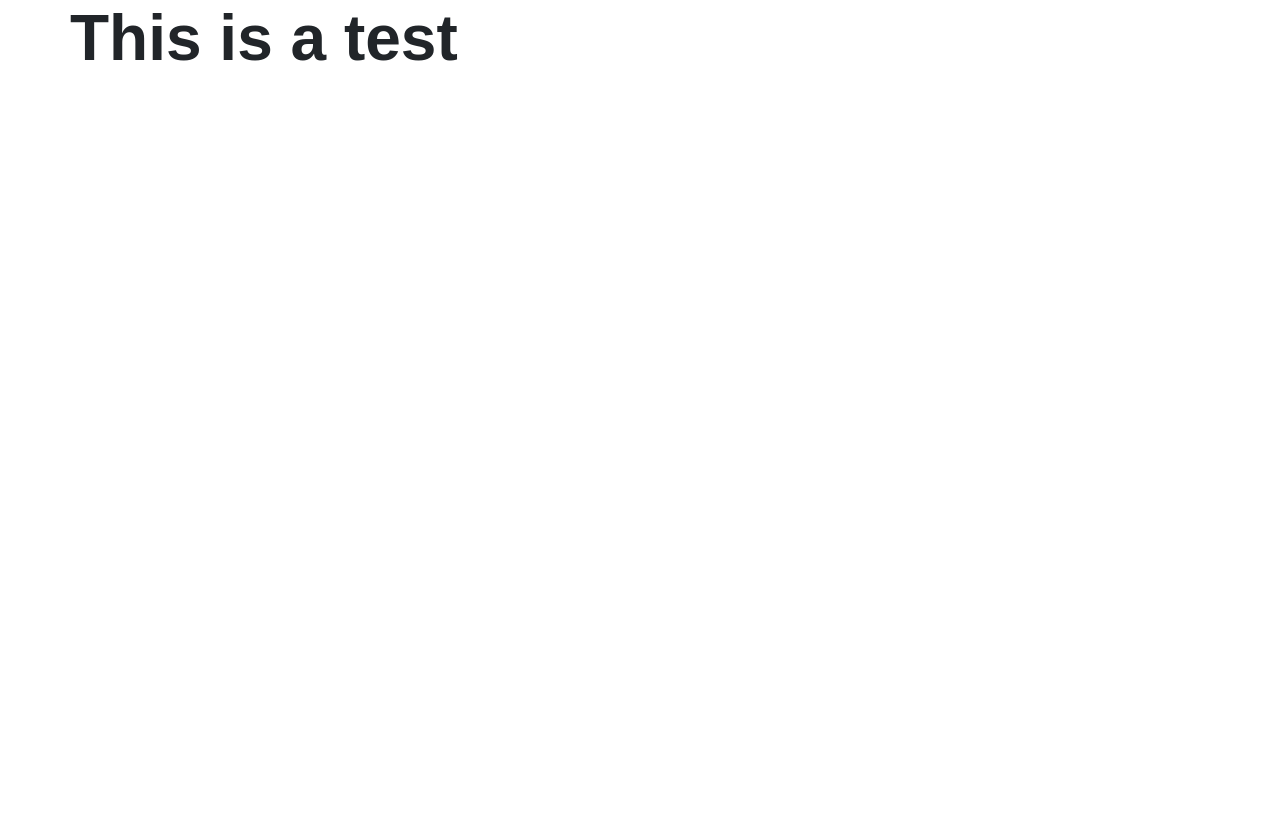
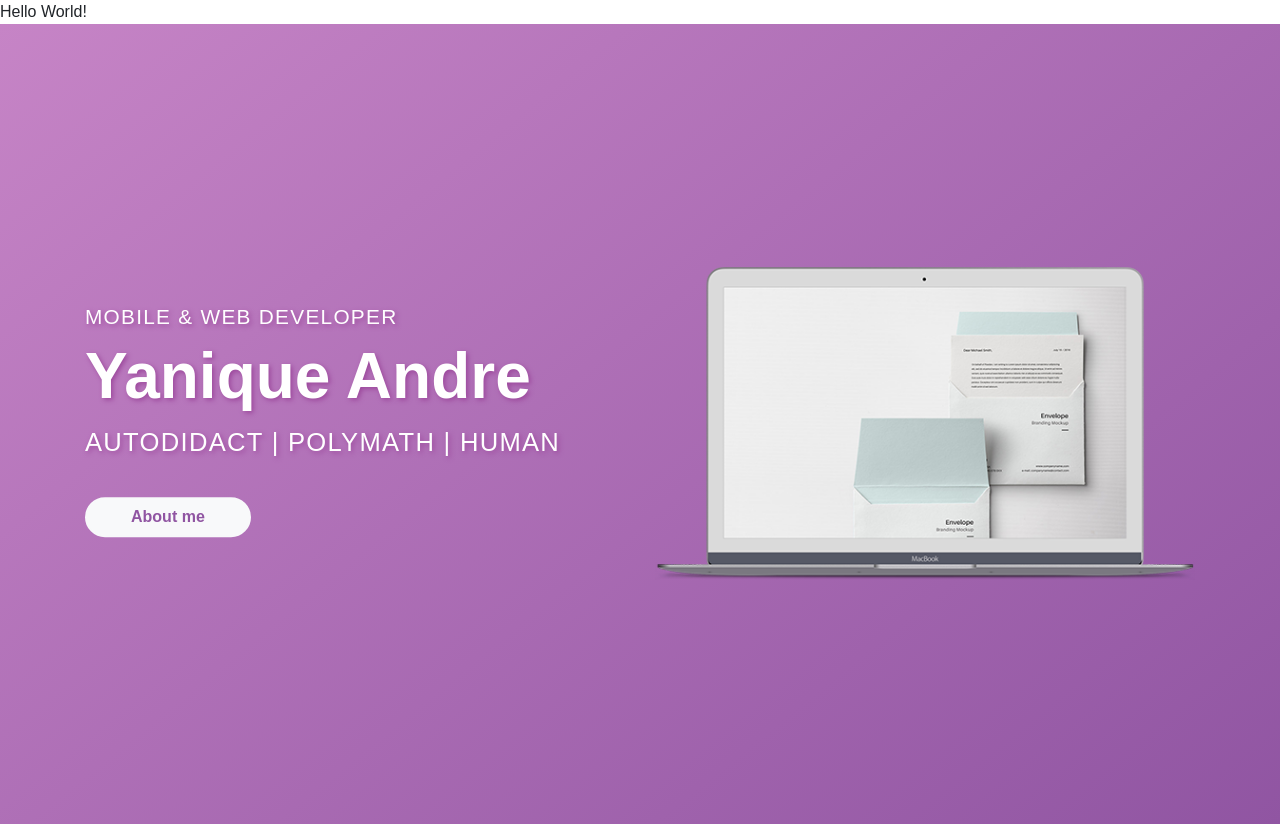
Before and after one commit to FrescoFlacko/yandre-website, a Gatsby site: page / in a window 1280 px wide. Before the commit the page ends 800 px from the top, so only its background shows below. Built offline with nearby package versions, Linux system fonts and the light colour scheme; Gatsby itself is replaced by a stand-in of ours.

Commit message:
Changed gradient colours in hero section

```diff
--- a/src/bootstrap/scss/modules/_general.scss
+++ b/src/bootstrap/scss/modules/_general.scss
@@ -292,7 +292,7 @@ section.hero {
    @include gradient();
 
    &::before {
-      content: 'PORTFOLIO';
+      // content: 'PORTFOLIO';
       display: inline-block;
       color: #000;
       opacity: 0.04;
--- a/src/bootstrap/scss/modules/_variables-custom.scss
+++ b/src/bootstrap/scss/modules/_variables-custom.scss
@@ -89,7 +89,8 @@ $brand-secondary: $blue;
 }
 @else if $templateColour == violet {
     $brand-primary:  #9055A2;
-    $brand-secondary:  #be73be;
+    // $brand-secondary:  #be73be;
+    $brand-secondary: #c684c6;
 }
 
 $primary:       $brand-primary !default;
--- /dev/null
+++ b/src/components/hero-section/hero-section.js
@@ -0,0 +1,22 @@
+import React from "react"
+import macbook from "../../bootstrap/img/hero-macbook.png";
+
+const HeroSection = () => (
+    <section id="hero" class="hero">
+        <div class="container">
+            <div class="row align-items-center">
+                <div class="text col-lg-6 col-md-12">
+                    <h3 class="h4 text-uppercase text-shadow text-thin">Mobile &amp; Web Developer</h3>
+                    <h1 class="text-shadow">Yanique Andre</h1>
+                    <p class="text-uppercase text-shadow text-thin">Autodidact | Polymath | Human</p>
+                    <a href="#about" class="btn btn-light text-primary get-started link-scroll">About me</a>
+                </div>
+                <div class="mockup col-lg-6 d-none d-lg-block">
+                    <img src={macbook} alt="Mockup" class="img-fluid" />
+                </div>
+            </div>
+        </div>
+    </section>
+)
+
+export default HeroSection;
--- a/src/pages/index.js
+++ b/src/pages/index.js
@@ -1,10 +1,13 @@
 import React from "react"
 import "../styles.scss"
+import HeroSection from "../components/hero-section/hero-section"
 
 export default () => (
-<div class="container text-center">
-    <div class="row">
-        <h1>This is a test</h1>
+    <div>
+        <div>
+            Hello World!
+
+        </div>
+        <HeroSection />
     </div>
-</div>
 )
--- a/src/styles.scss
+++ b/src/styles.scss
@@ -1,6 +1,5 @@
 @import 'bootstrap/vendor/bootstrap/css/bootstrap.min.css';
 @import 'bootstrap/vendor/bootstrap/css/bootstrap-reboot.min.css';
 @import 'bootstrap/vendor/bootstrap/css/bootstrap-grid.min.css';
-@import 'bootstrap/scss/style.default.scss';
-@import 'bootstrap/scss/core';
+@import 'bootstrap/scss/style.violet.scss';
 @import 'bootstrap/scss/theme';
```
